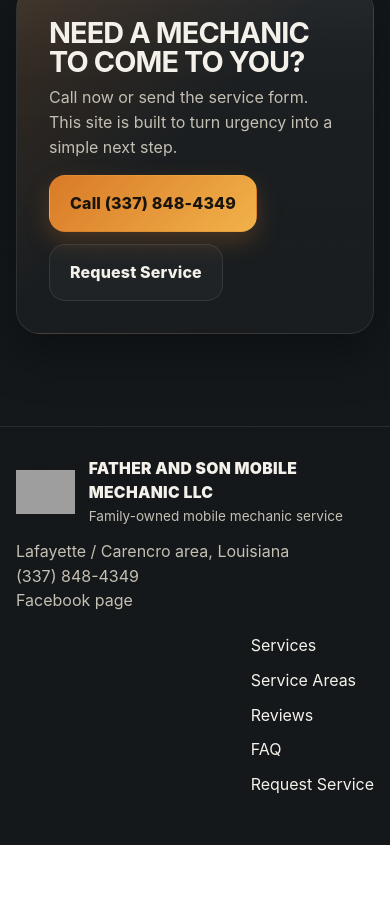
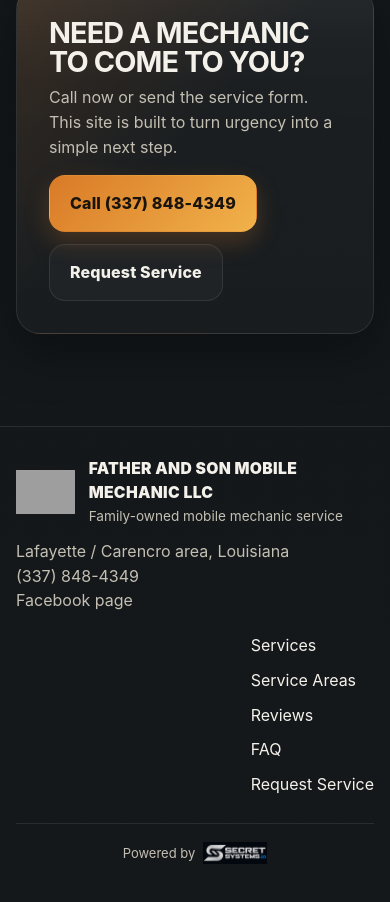
Before and after one commit to SecretSystems/Father-and-son-mobile-mechanic, a plain HTML site: page index.html in a window 390 px wide. Shown: the part 10485-11387 px from the top of the page. Before the commit the page ends 11330 px from the top, so only its background shows below. Drawn offline with Linux system fonts and the light colour scheme; grey boxes are pictures that could not be loaded.

Commit message:
feat: add 'Powered by Secret Systems' footer badge
Plain static HTML site (no build step). Badge added to index.html's
single footer, styled to match this page's existing dark-theme CSS
(--muted/--line vars, appended after .footer-meta).

- secret-systems-powered-by-logo.png: byte-identical copy, sha256
  4ffb47f4...0b435553.
- One <a href="https://secretsystems.io/" target=_blank
  rel="noopener noreferrer"> wrapping 'Powered by' + the logo
  (width 64 height 22, preserves native 2135:736 ratio) + an
  inline-styled sr-only '(opens in a new tab)' span (no .sr-only
  class existed to reuse).

Verified: visually inspected via Playwright against the file directly
(no build step exists for this stack) -- href/target/rel correct,
image loads, exactly one badge, undistorted; screenshot confirms
clean rendering.

Built in isolated worktree father-and-son-mobile-mechanic, branch
feat/powered-by-secret-systems-footer, cloned fresh off main.

```diff
--- a/index.html
+++ b/index.html
@@ -547,6 +547,23 @@
       justify-content:end;
     }
     .footer-meta{color:var(--muted)}
+    .powered-by{
+      margin-top:26px;
+      padding-top:18px;
+      border-top:1px solid var(--line);
+      text-align:center;
+      font-size:13px;
+      color:var(--muted);
+    }
+    .powered-by a{
+      display:inline-flex;
+      align-items:center;
+      gap:8px;
+      color:var(--muted);
+      text-decoration:none;
+    }
+    .powered-by a:hover{color:var(--text)}
+    .powered-by img{display:block;opacity:.85}
     .sticky-mobile{
       position:fixed;
       left:12px;
@@ -992,6 +1009,9 @@
         <a href="#quote-form">Request Service</a>
       </div>
     </div>
+    <div class="container powered-by">
+      <a href="https://secretsystems.io/" target="_blank" rel="noopener noreferrer">Powered by <img src="secret-systems-powered-by-logo.png" alt="Secret Systems" width="64" height="22"><span style="position:absolute;width:1px;height:1px;overflow:hidden;clip:rect(0,0,0,0);white-space:nowrap">(opens in a new tab)</span></a>
+    </div>
   </footer>
 
   <div class="sticky-mobile">
```
Also changed, not shown: secret-systems-powered-by-logo.png (added).
